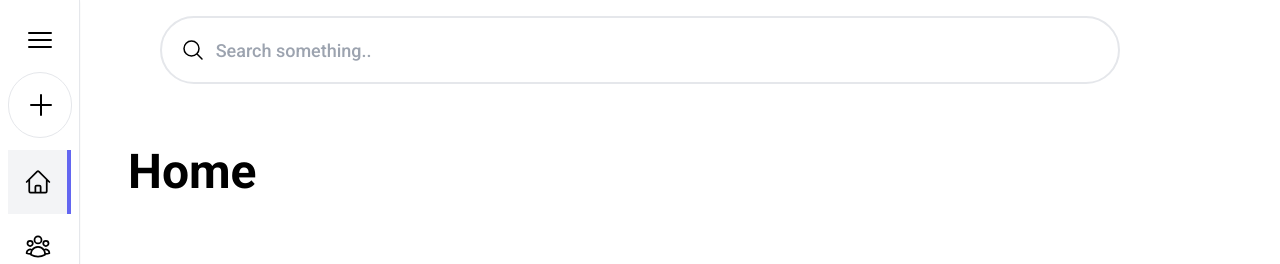
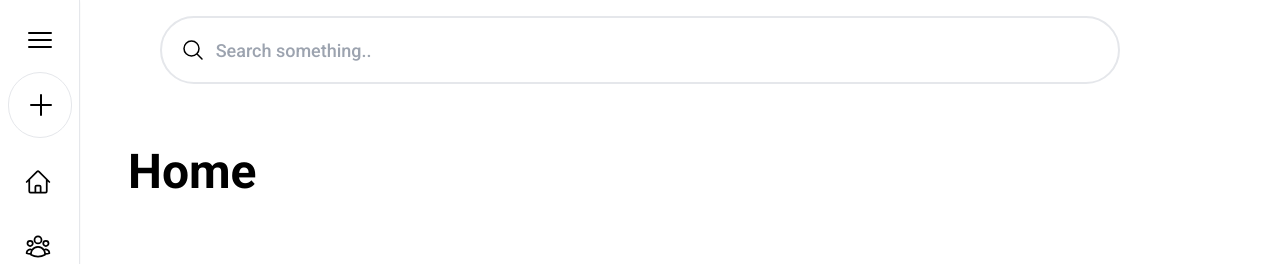
Before and after one commit to thdgg/dashboard-UI, a React (Vite) app: page / in a window 1280 px wide. Shown: the top 264 px of the page. Built offline with nearby package versions, Linux system fonts and the light colour scheme.

Commit message:
fixing asynchronous change on navbar item when change screens

```diff
--- a/src/components/navbar/index.tsx
+++ b/src/components/navbar/index.tsx
@@ -1,22 +1,20 @@
 import { Bars3Icon, PlusIcon } from "@heroicons/react/24/outline";
-import { Link } from "react-router-dom";
+import { Link, useLocation } from "react-router-dom";
 import { NavBarData } from "./NavBarData";
 import { useMediaQuery } from "react-responsive";
 import { useEffect, useState } from "react";
 
 const Navbar = () => {
   const [isMenuToggle, setIsMenuToggle] = useState<boolean>(false);
-  const [selectedMenuItem, setSelectedMenuItem] = useState<number>(() => {
-    // Get the initial value from localStorage on component mount
-    const saved = localStorage.getItem('selectedMenuItem');
-    const initialValue = JSON.parse(saved!);
-    return initialValue || 0;
-  });
-
+  const [selectedMenuItem, setSelectedMenuItem] = useState<number>(0);
+  const location = useLocation();
   useEffect(() => {
-    // Save the selectedMenuItem to localStorage on component update
-    localStorage.setItem('selectedMenuItem', JSON.stringify(selectedMenuItem));
-  }, [selectedMenuItem]);
+    const currentPath = location.pathname;
+    const currentMenuItem = NavBarData.findIndex(
+      (item) => item.path === currentPath
+    );
+    setSelectedMenuItem(currentMenuItem);
+  }, [location]);
 
   const isAboveMedium = useMediaQuery({ query: "(min-width: 768px)" });
   const flexBetween = "flex justify-start items-center";
```
